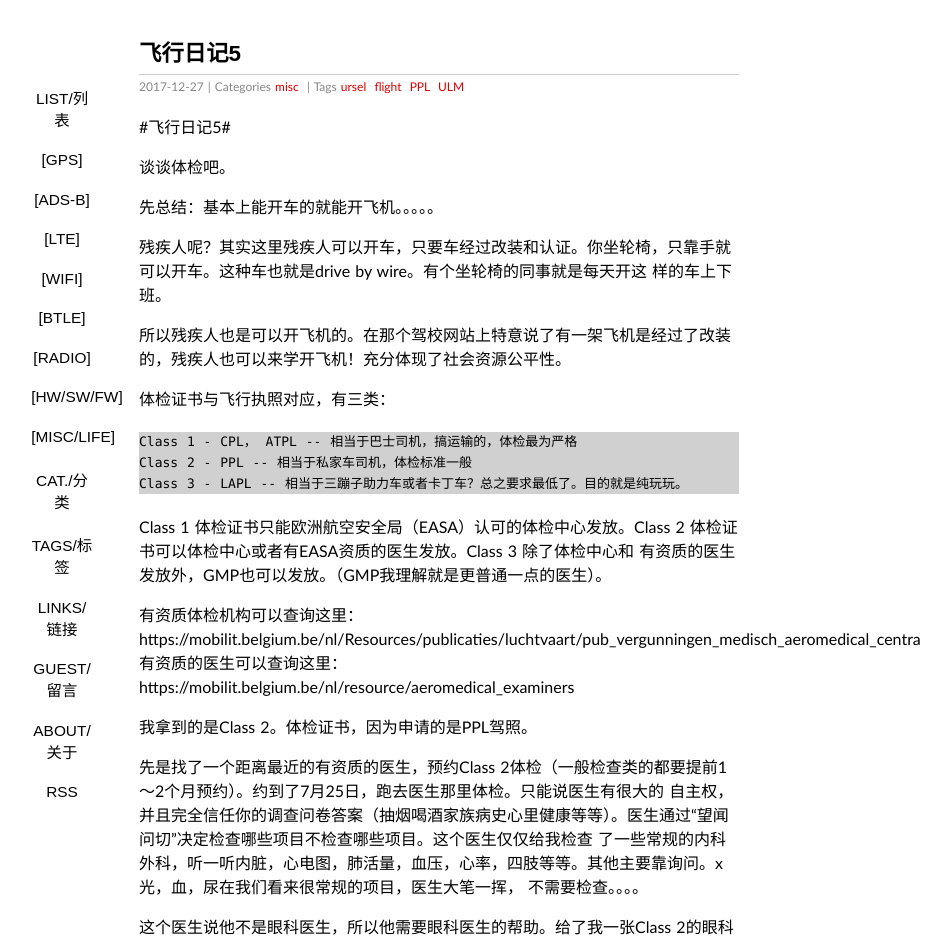
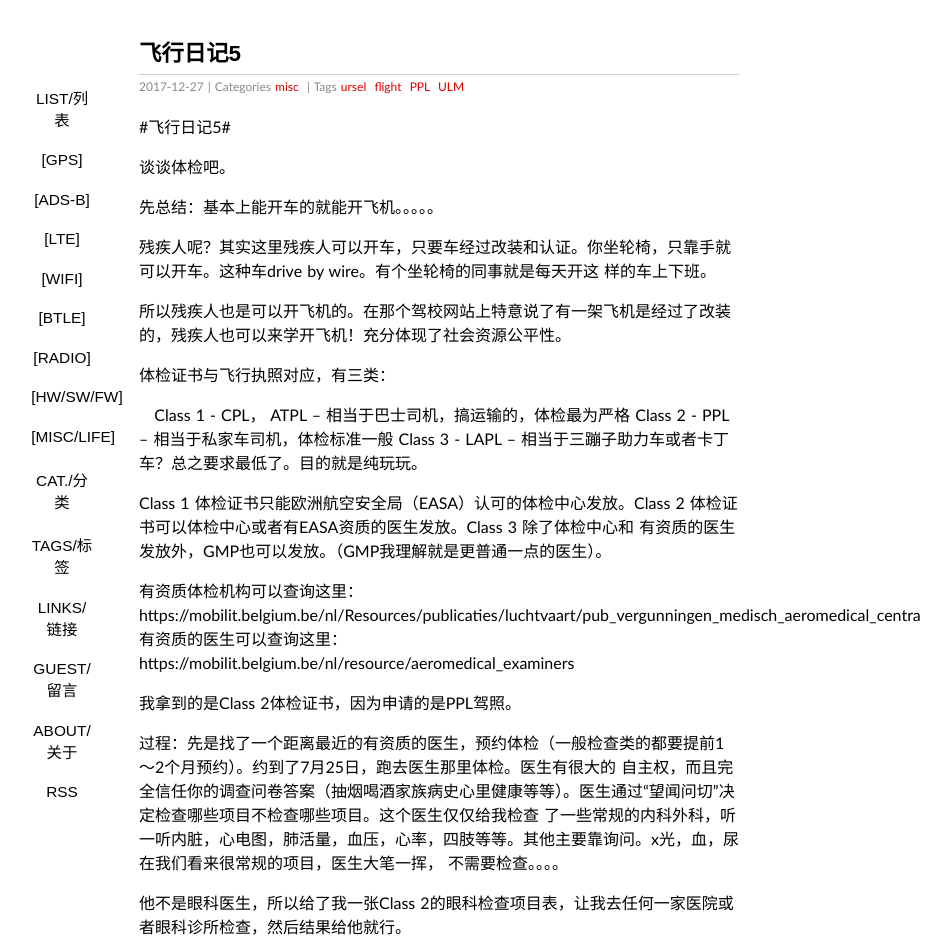
Before and after one commit to sdr-x/sdr-x.github.io, a Jekyll site: the page built from _posts/2017-12-27-flight-diary-5.md, in a window 1280 px wide. Shown: the top 941 px of the page, without its empty margins (201-1152 px from the left). Built offline with Jekyll 4.4.1, drawn with Linux system fonts in a browser that asks for light colours; some web fonts are replaced; comment, search, counter and statistics services are not loaded; some of the changed text lies outside the part shown.

Commit message:
Update 2017-12-27-flight-diary-5.md

```diff
--- a/_posts/2017-12-27-flight-diary-5.md
+++ b/_posts/2017-12-27-flight-diary-5.md
@@ -13,14 +13,14 @@ tags:  ursel flight PPL ULM
 
 先总结：基本上能开车的就能开飞机。。。。。
 
-残疾人呢？其实这里残疾人可以开车，只要车经过改装和认证。你坐轮椅，只靠手就可以开车。这种车也就是drive by wire。有个坐轮椅的同事就是每天开这
+残疾人呢？其实这里残疾人可以开车，只要车经过改装和认证。你坐轮椅，只靠手就可以开车。这种车drive by wire。有个坐轮椅的同事就是每天开这
 样的车上下班。
 
 所以残疾人也是可以开飞机的。在那个驾校网站上特意说了有一架飞机是经过了改装的，残疾人也可以来学开飞机！充分体现了社会资源公平性。
 
 体检证书与飞行执照对应，有三类：
 
-    Class 1 - CPL， ATPL -- 相当于巴士司机，搞运输的，体检最为严格
+    Class 1 - CPL， ATPL -- 相当于巴士司机，搞运输的，体检最为严格
     Class 2 - PPL -- 相当于私家车司机，体检标准一般
     Class 3 - LAPL -- 相当于三蹦子助力车或者卡丁车？总之要求最低了。目的就是纯玩玩。
 
@@ -30,28 +30,28 @@ Class 1 体检证书只能欧洲航空安全局（EASA）认可的体检中心
 有资质体检机构可以查询这里：https://mobilit.belgium.be/nl/Resources/publicaties/luchtvaart/pub_vergunningen_medisch_aeromedical_centra
  有资质的医生可以查询这里：https://mobilit.belgium.be/nl/resource/aeromedical_examiners
 
-我拿到的是Class 2。体检证书，因为申请的是PPL驾照。
+我拿到的是Class 2体检证书，因为申请的是PPL驾照。
 
-先是找了一个距离最近的有资质的医生，预约Class 2体检（一般检查类的都要提前1～2个月预约）。约到了7月25日，跑去医生那里体检。只能说医生有很大的
-自主权，并且完全信任你的调查问卷答案（抽烟喝酒家族病史心里健康等等）。医生通过“望闻问切”决定检查哪些项目不检查哪些项目。这个医生仅仅给我检查
+过程：先是找了一个距离最近的有资质的医生，预约体检（一般检查类的都要提前1～2个月预约）。约到了7月25日，跑去医生那里体检。医生有很大的
+自主权，而且完全信任你的调查问卷答案（抽烟喝酒家族病史心里健康等等）。医生通过“望闻问切”决定检查哪些项目不检查哪些项目。这个医生仅仅给我检查
 了一些常规的内科外科，听一听内脏，心电图，肺活量，血压，心率，四肢等等。其他主要靠询问。x光，血，尿在我们看来很常规的项目，医生大笔一挥，
 不需要检查。。。。
 
-这个医生说他不是眼科医生，所以他需要眼科医生的帮助。给了我一张Class 2的眼科检查项目表，让我去任何一家医院或者眼科诊所检查即可。然后结果给他就行。
+他不是眼科医生，所以给了我一张Class 2的眼科检查项目表，让我去任何一家医院或者眼科诊所检查，然后结果给他就行。
 
-眼科类的常规检查预约时间更长。找了一个诊所，一下子就预约到了10月中旬，赶上出差，取消又重新预约，这一下子就到了12月份了。然后12月跑过去检查眼睛，
-首先基本上是一堆比较常规的检查，视力，眼压，色盲。还有一些比较奇怪的可调节器具，让你盯着看同时他调节器具上的目标，听他指令告诉他何时出现重影等等。
-目的貌似是测量眼睛的最短聚焦距离，这一类的检查的确第一次见到。看荷兰语的最后检查结果也是一知半解，貌似有些项目是在检查眼睛神经反应，眼睛周围的肌
-肉反应。
+眼科类的常规检查预约时间更长。找了一个诊所，一下子就预约到了10月中旬。赶上出差，取消又重新预约，就到了12月份。于是12月跑过去检查眼睛。
+首先是一堆比较常规的检查，视力，眼压，色盲，眼底等。另外有一些比较奇怪的可调节器具对在鼻梁，让你盯着看的同时他调节器具上的目标，听他指令告诉他
+何时出现重影等等，目的貌似是测量眼睛的聚焦或者肌肉调节范围，这一类的检查的确第一次见到。看荷兰语的最后检查结果也是一知半解，翻译过来貌似有些项目
+是在检查眼睛神经反应，眼睛周围的肌肉反应。
 
 检查完毕，医生说没问题，虽然矫正视力不是那么高（貌似只有1.0了），但他说不碍碍事。果然我把眼科检查结果扫描发给了7月份的那个医生，医生很快便邮寄过来
 体检证书。show一下体检证书（medical certificate)
 
 ![](../media/PPL-medical-1.jpg)
 
-上面只是体检证书的很小一部分，展开是一张大纸。上面详细列出了做了哪些项目，以及这个证书的适用范围以及限制。在限制那里写了几句关于视力的话。我不是
+上面其实只是体检证书的很小一部分，展开后是一张大纸。上面详细列出了做了哪些项目，以及这个证书的适用范围和限制。在限制那里写了几句关于视力的话。我不是
 很明白，就email医生问我是不是需要配个新的眼镜。医生回答，完全不需要配新眼睛，矫正视力足够了。唯一的限制是上飞机时必须携带一个备用眼镜，有时候
-会检查。
+会有人检查。
 
 至此体检完毕。我的证书有效期到2021年。Class 2体检间隔的要求是：40岁以下5年一次；40岁到49岁2年一次；50岁以上1年一次。
 
```
